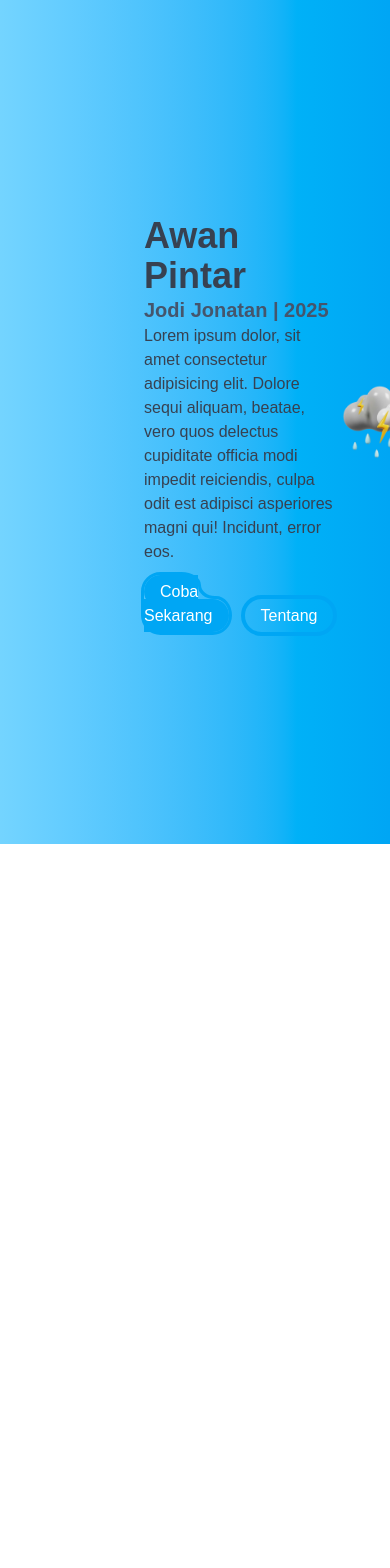
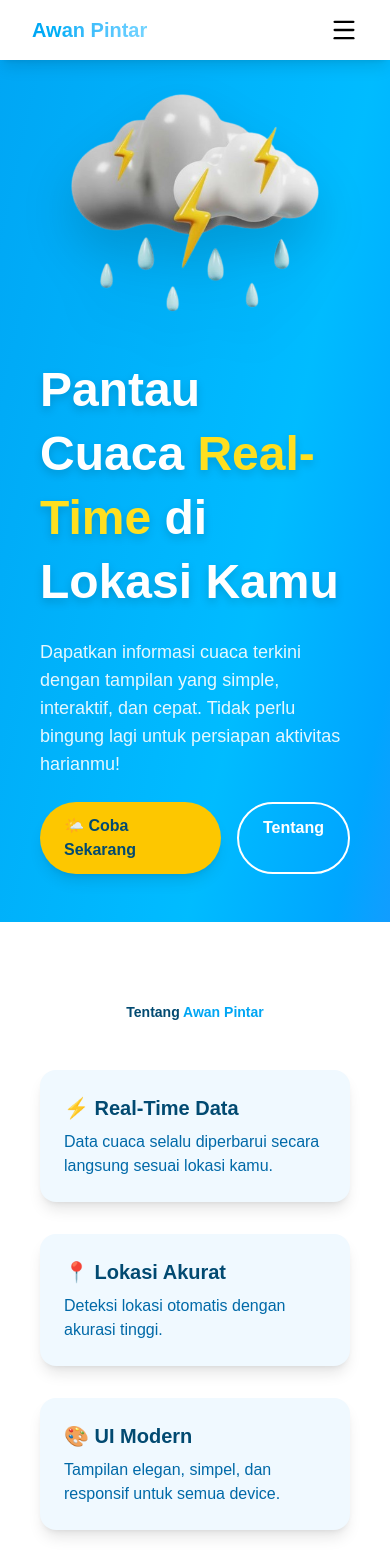
Before and after one commit to jodijonatan/awan-pintar, a Next.js app: page / in a window 390 px wide. Shown: the top 1568 px of the page. Before the commit the page ends 844 px from the top, so only its background shows below. Built offline with nearby package versions, Linux system fonts and the light colour scheme.

Commit message:
update ui and responsive

```diff
--- a/package.json
+++ b/package.json
@@ -10,6 +10,7 @@
   },
   "dependencies": {
     "aos": "^3.0.0-beta.6",
+    "lucide-react": "^0.544.0",
     "next": "15.4.6",
     "react": "19.1.0",
     "react-dom": "19.1.0"
--- a/src/app/layout.jsx
+++ b/src/app/layout.jsx
@@ -7,7 +7,7 @@ export const metadata = {
 
 export default function RootLayout({ children }) {
   return (
-    <html lang="en">
+    <html lang="en" className="scroll-smooth">
       <body>{children}</body>
     </html>
   );
--- a/src/app/page.jsx
+++ b/src/app/page.jsx
@@ -1,31 +1,80 @@
+import Navbar from "../components/Navbar";
+
 export default function HomePage() {
   return (
-    <div className="min-h-screen bg-gradient-to-l from-sky-500 to-sky-300 flex justify-between items-center px-36">
-      <div className="max-w-xl">
-        <h1 className="text-4xl font-bold">Awan Pintar</h1>
-        <h4 className="text-xl font-semibold text-slate-600">
-          Jodi Jonatan | 2025
-        </h4>
-        <p className="mb-4">
-          Lorem ipsum dolor, sit amet consectetur adipisicing elit. Dolore sequi
-          aliquam, beatae, vero quos delectus cupiditate officia modi impedit
-          reiciendis, culpa odit est adipisci asperiores magni qui! Incidunt,
-          error eos.
+    <div className="bg-gradient-to-br from-sky-500 via-sky-400 to-blue-500 text-white">
+      <Navbar />
+
+      {/* Hero Section */}
+      <section className="min-h-screen flex flex-col-reverse lg:flex-row justify-between items-center px-10 lg:px-32 py-12">
+        {/* Text Content */}
+        <div className="max-w-2xl space-y-6">
+          <h1 className="text-5xl lg:text-6xl font-extrabold leading-16 drop-shadow-lg">
+            Pantau Cuaca <span className="text-yellow-300">Real-Time</span> di
+            Lokasi Kamu
+          </h1>
+          <p className="text-lg text-white/90">
+            Dapatkan informasi cuaca terkini dengan tampilan yang simple,
+            interaktif, dan cepat. Tidak perlu bingung lagi untuk persiapan
+            aktivitas harianmu!
           </p>
+          <div className="flex gap-4">
             <a
               href="/weather"
-          className="bg-sky-500 outline-3 outline-sky-500 text-white px-4 py-2 rounded-full mr-4"
+              className="px-6 py-3 rounded-full bg-yellow-400 text-sky-900 font-semibold shadow-lg hover:scale-105 hover:shadow-yellow-300/50 transition-transform duration-300"
             >
-          Coba Sekarang
+              🌤️ Coba Sekarang
             </a>
             <a
-          href="#"
-          className="outline-4 outline-sky-500 text-white px-4 py-2 rounded-full"
+              href="#about"
+              className="px-6 py-3 rounded-full border-2 border-white text-white font-semibold hover:bg-white hover:text-sky-700 transition-colors duration-300"
             >
               Tentang
             </a>
           </div>
-      <img src="assets/home.png" alt="image" />
+        </div>
+
+        {/* Image */}
+        <div className="relative">
+          <img
+            src="assets/home.png"
+            alt="Weather Illustration"
+            className="w-[350px] lg:w-[450px] animate-bounce-slow drop-shadow-2xl"
+          />
+          <div className="absolute -z-10 top-1/2 left-1/2 -translate-x-1/2 -translate-y-1/2 w-[500px] h-[500px] bg-yellow-300/20 rounded-full blur-3xl animate-pulse"></div>
+        </div>
+      </section>
+
+      {/* About Section */}
+      <section
+        id="about"
+        className="min-h-screen px-10 lg:px-32 py-20 bg-white text-sky-900"
+      >
+        <h1 className="text-sm lg:text-5xl font-bold text-center mb-12">
+          Tentang <span className="text-sky-500">Awan Pintar</span>
+        </h1>
+
+        <div className="grid md:grid-cols-3 gap-8">
+          <div className="bg-sky-50 p-6 rounded-2xl shadow-lg hover:shadow-xl hover:-translate-y-2 transition-all duration-300">
+            <h2 className="text-xl font-bold mb-2">⚡ Real-Time Data</h2>
+            <p className="text-sky-700">
+              Data cuaca selalu diperbarui secara langsung sesuai lokasi kamu.
+            </p>
+          </div>
+          <div className="bg-sky-50 p-6 rounded-2xl shadow-lg hover:shadow-xl hover:-translate-y-2 transition-all duration-300">
+            <h2 className="text-xl font-bold mb-2">📍 Lokasi Akurat</h2>
+            <p className="text-sky-700">
+              Deteksi lokasi otomatis dengan akurasi tinggi.
+            </p>
+          </div>
+          <div className="bg-sky-50 p-6 rounded-2xl shadow-lg hover:shadow-xl hover:-translate-y-2 transition-all duration-300">
+            <h2 className="text-xl font-bold mb-2">🎨 UI Modern</h2>
+            <p className="text-sky-700">
+              Tampilan elegan, simpel, dan responsif untuk semua device.
+            </p>
+          </div>
+        </div>
+      </section>
     </div>
   );
 }
--- /dev/null
+++ b/src/components/Navbar.jsx
@@ -0,0 +1,60 @@
+"use client";
+import { useState } from "react";
+import { Menu, X } from "lucide-react"; // icon lucide-react
+
+export default function Navbar() {
+  const [isOpen, setIsOpen] = useState(false);
+
+  return (
+    <nav className="flex justify-between items-center px-8 py-4 fixed w-full top-0 bg-white z-50 shadow-lg">
+      {/* Logo */}
+      <h1 className="text-xl font-black bg-gradient-to-r from-sky-500 to-sky-300 bg-clip-text text-transparent">
+        Awan Pintar
+      </h1>
+
+      {/* Desktop Menu */}
+      <ul className="hidden md:flex gap-x-8">
+        <li className="cursor-pointer hover:underline text-black hover:text-sky-800 hover:scale-110 transition">
+          <a href="/">Home</a>
+        </li>
+        <li className="cursor-pointer hover:underline text-black hover:text-sky-800 hover:scale-110 transition">
+          <a href="#about">About</a>
+        </li>
+        <li className="cursor-pointer hover:underline text-black hover:text-sky-800 hover:scale-110 transition">
+          <a href="/weather">Weather</a>
+        </li>
+      </ul>
+
+      {/* Mobile Button */}
+      <button
+        className="md:hidden text-black hover:text-sky-800"
+        onClick={() => setIsOpen(!isOpen)}
+      >
+        {isOpen ? <X size={28} /> : <Menu size={28} />}
+      </button>
+
+      {/* Mobile Menu */}
+      {isOpen && (
+        <div className="absolute top-full left-0 w-full bg-white shadow-lg md:hidden">
+          <ul className="flex flex-col gap-y-4 px-8 py-6">
+            <li className="cursor-pointer hover:underline text-black hover:text-sky-800 transition">
+              <a href="/" onClick={() => setIsOpen(false)}>
+                Home
+              </a>
+            </li>
+            <li className="cursor-pointer hover:underline text-black hover:text-sky-800 transition">
+              <a href="#about" onClick={() => setIsOpen(false)}>
+                About
+              </a>
+            </li>
+            <li className="cursor-pointer hover:underline text-black hover:text-sky-800 transition">
+              <a href="/weather" onClick={() => setIsOpen(false)}>
+                Weather
+              </a>
+            </li>
+          </ul>
+        </div>
+      )}
+    </nav>
+  );
+}
```
Also changed, not shown: src/app/weather/page.jsx (+43 -32 lines), 1 other file (tests, documents, lock files or other folders). Lines whose indentation alone changed are shown as unchanged.
